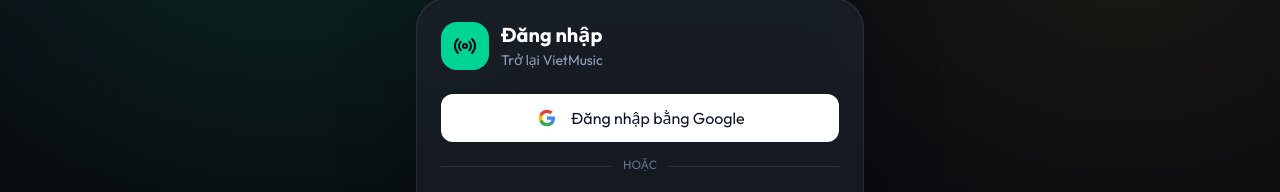
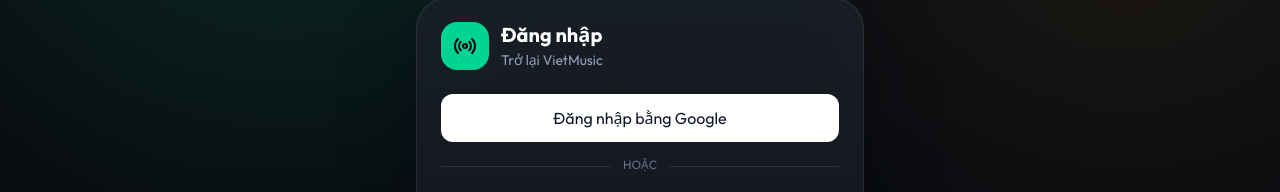
Before and after one commit to quochuybt/Music-App, a React (Vite) app in the folder frontend/: page /login in a window 1280 px wide. Shown: the part 170-362 px from the top of the page. Built offline with nearby package versions, Linux system fonts and the light colour scheme.

Commit message:
Simplify Google login button"

```diff
--- a/frontend/src/pages/auth/LoginPage.jsx
+++ b/frontend/src/pages/auth/LoginPage.jsx
@@ -73,16 +73,8 @@
     <button
       type="button"
       onClick={() => startGoogleLogin()}
-      className="flex h-12 w-full items-center justify-center gap-3 rounded-xl bg-white text-sm font-bold text-slate-900 transition hover:bg-slate-100 active:scale-[0.99]"
+      className="flex h-12 w-full items-center justify-center rounded-xl bg-white text-sm font-bold text-slate-900 transition hover:bg-slate-100 active:scale-[0.99]"
     >
-      <span className="grid h-6 w-6 place-items-center rounded-full bg-white">
-        <svg viewBox="0 0 24 24" className="h-5 w-5" aria-hidden="true">
-          <path fill="#4285F4" d="M21.6 12.23c0-.74-.07-1.45-.19-2.13H12v4.03h5.38a4.6 4.6 0 0 1-1.99 3.02v2.51h3.22c1.89-1.74 2.99-4.3 2.99-7.43Z" />
-          <path fill="#34A853" d="M12 22c2.7 0 4.97-.9 6.62-2.43l-3.22-2.51c-.9.6-2.04.95-3.4.95-2.61 0-4.82-1.76-5.61-4.13H3.06v2.59A10 10 0 0 0 12 22Z" />
-          <path fill="#FBBC05" d="M6.39 13.88a6.02 6.02 0 0 1 0-3.76V7.53H3.06a10 10 0 0 0 0 8.94l3.33-2.59Z" />
-          <path fill="#EA4335" d="M12 5.99c1.47 0 2.79.51 3.83 1.5l2.86-2.86C16.96 3.02 14.7 2 12 2a10 10 0 0 0-8.94 5.53l3.33 2.59C7.18 7.75 9.39 5.99 12 5.99Z" />
-        </svg>
-      </span>
       Đăng nhập bằng Google
     </button>
   );
```
